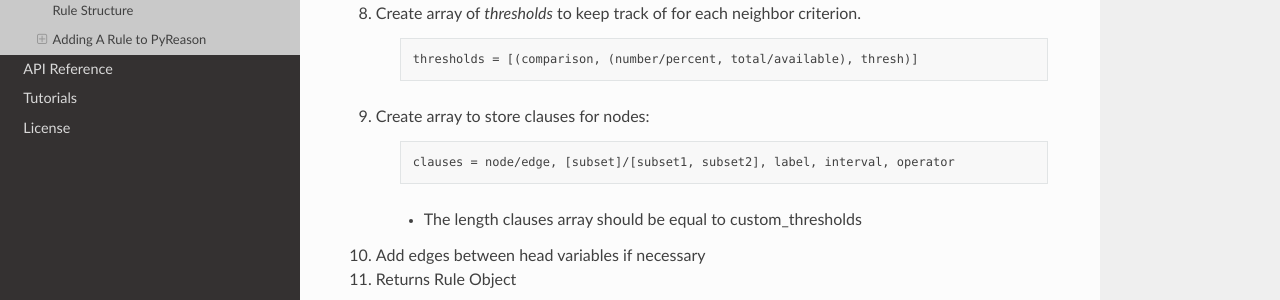
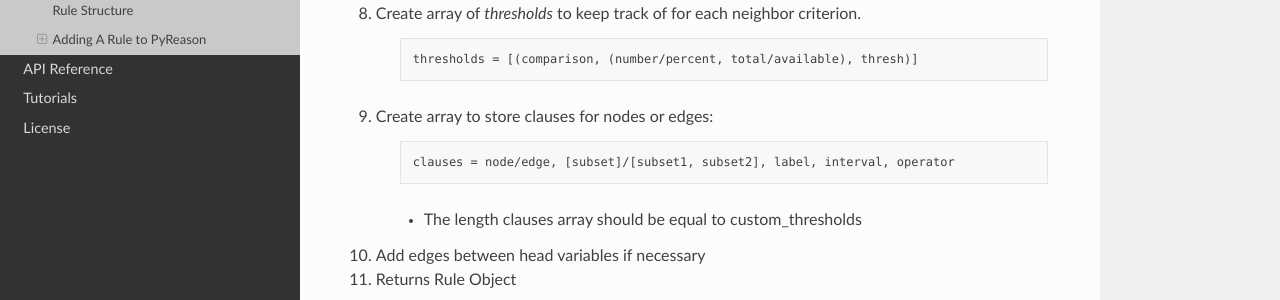
Before and after one commit to lab-v2/pyreason, a Sphinx documentation site: the page built from docs/source/user_guide/pyreason_rules.rst, in a window 1280 px wide and 900 px high, scrolled down 2266 px. Shown: the part 348-648 px from the top of the window. Built offline with Sphinx 7.4.7 and the Read the Docs theme 3.1.0, drawn with Linux system fonts in a browser that asks for light colours; pages that are not in the unit, such as notebooks, are missing from menus.

Commit message:
rule edits pt. 3

```diff
--- a/docs/source/user_guide/pyreason_rules.rst
+++ b/docs/source/user_guide/pyreason_rules.rst
@@ -134,7 +134,7 @@ Rule parser take in rule_text, name, custom_thresholds, infer_edges, set_static,
 
         thresholds = [(comparison, (number/percent, total/available), thresh)]
 
-9. Create array to store clauses for nodes:
+9. Create array to store clauses for nodes or edges:
 
     .. code:: text
 
```
